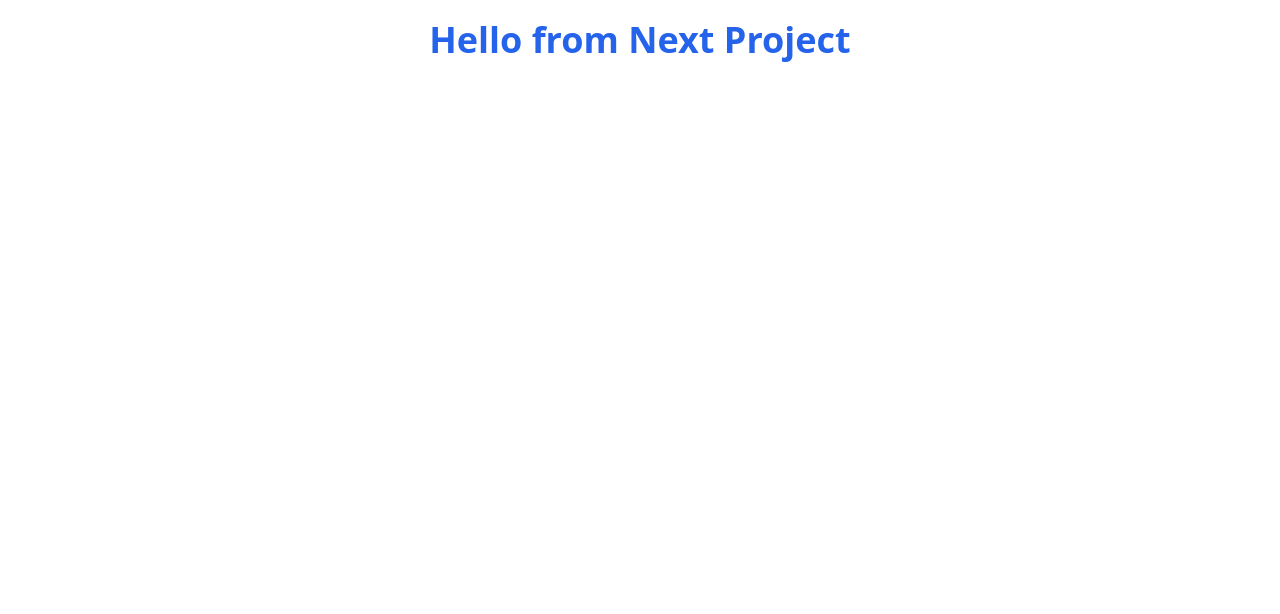
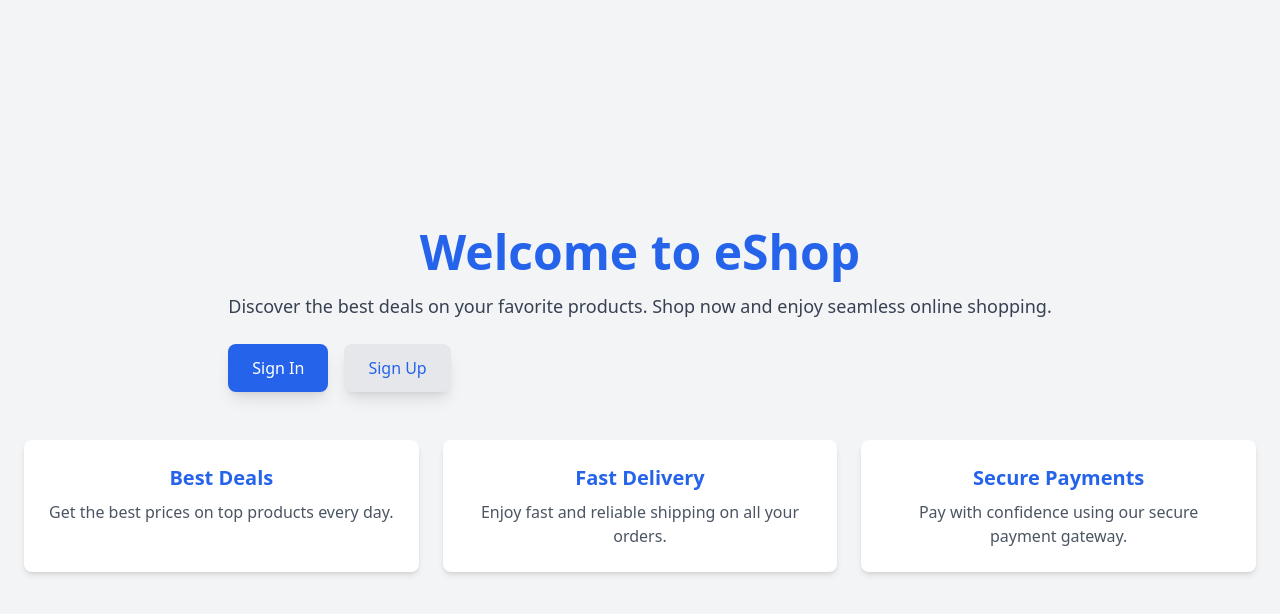
Before and after one commit to Neeraj-Joshi4454/ecom-nextjs, a Next.js app: page / in a window 1280 px wide. Shown: the top 614 px of the page. Built offline with nearby package versions, Linux system fonts and the light colour scheme.

Commit message:
landing page done

```diff
--- a/app/page.js
+++ b/app/page.js
@@ -1,11 +1,50 @@
-import React from 'react'
+"use client";
+import { useRouter } from "next/navigation";
 
-function page() {
+export default function LandingPage() {
+  const router = useRouter();
+
   return (
-    <>
-      <h1 className='text-blue-600 text-center mt-5 text-4xl font-bold'>Hello from Next Project</h1>
-    </>
-  )
+    <div className="min-h-screen bg-gray-100 flex flex-col justify-center items-center px-6">
+      {/* Hero Section */}
+      <div className="text-center">
+        <h1 className="text-5xl font-extrabold text-blue-600 mb-4">
+          Welcome to eShop
+        </h1>
+        <p className="text-lg text-gray-700 mb-6">
+          Discover the best deals on your favorite products. Shop now and enjoy seamless online shopping.
+        </p>
+
+        {/* CTA Buttons */}
+        <div className="flex space-x-4">
+          <button
+            onClick={() => router.push("/signin")}
+            className="bg-blue-600 text-white px-6 py-3 rounded-lg shadow-lg hover:bg-blue-700 transition"
+          >
+            Sign In
+          </button>
+          <button
+            onClick={() => router.push("/signup")}
+            className="bg-gray-200 text-blue-600 px-6 py-3 rounded-lg shadow-lg hover:bg-gray-300 transition"
+          >
+            Sign Up
+          </button>
+        </div>
+      </div>
+      <div className="mt-12 grid grid-cols-1 md:grid-cols-3 gap-6">
+        <div className="p-6 bg-white rounded-lg shadow-md text-center">
+          <h3 className="text-xl font-semibold text-blue-600 mb-2">Best Deals</h3>
+          <p className="text-gray-600">Get the best prices on top products every day.</p>
+        </div>
+        <div className="p-6 bg-white rounded-lg shadow-md text-center">
+          <h3 className="text-xl font-semibold text-blue-600 mb-2">Fast Delivery</h3>
+          <p className="text-gray-600">Enjoy fast and reliable shipping on all your orders.</p>
+        </div>
+        <div className="p-6 bg-white rounded-lg shadow-md text-center">
+          <h3 className="text-xl font-semibold text-blue-600 mb-2">Secure Payments</h3>
+          <p className="text-gray-600">Pay with confidence using our secure payment gateway.</p>
+        </div>
+      </div>
+    </div>
+  );
 }
-
-export default page
```
